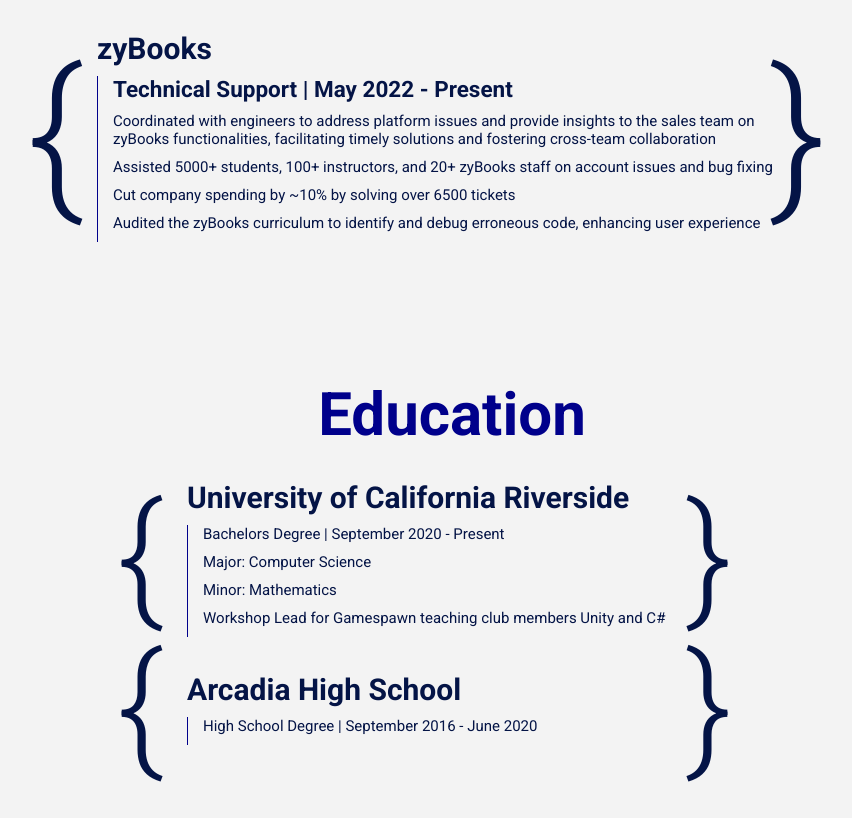
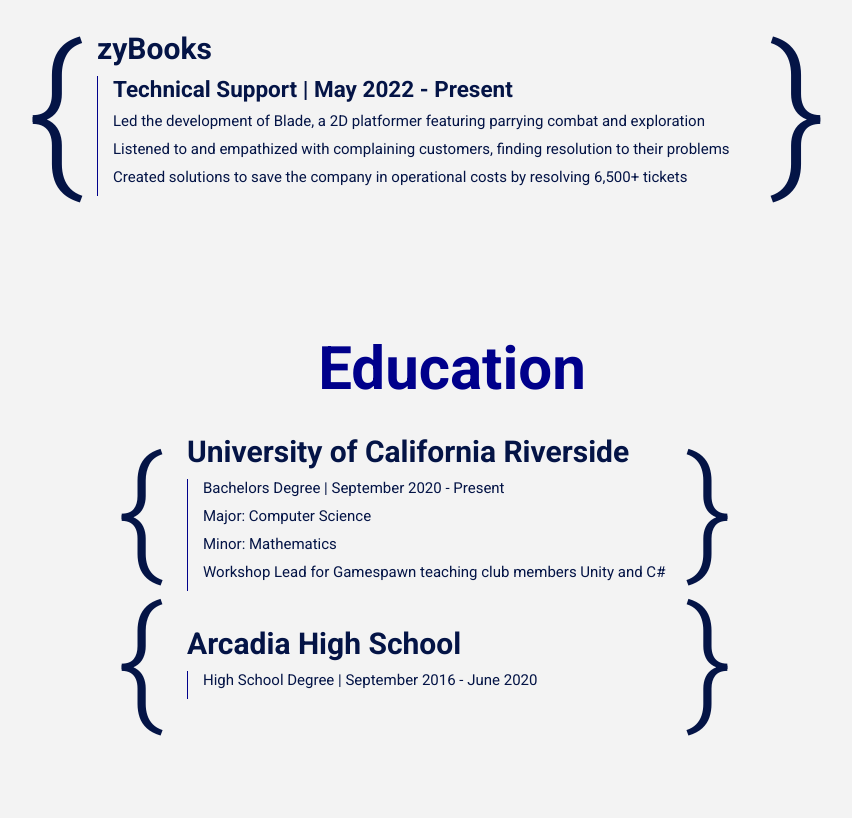
Before and after one commit to GarrickC23/Garrick-Website, a React (Create React App) app in the folder garrickwebsite/: page / in a window 1280 px wide. Shown: the part 944-1762 px from the top of the page, without its empty margins (188-1040 px from the left). Built offline with nearby package versions, Linux system fonts and the light colour scheme.

Commit message:
Updated Resume and Work Experience

```diff
--- a/garrickwebsite/src/pages/Workexperience/Workexperience.js
+++ b/garrickwebsite/src/pages/Workexperience/Workexperience.js
@@ -13,10 +13,9 @@
                         <div className="workname"><h1>zyBooks</h1></div>
                         <div className="workdescription">
                             <h2>Technical Support | May 2022 - Present</h2>
-                            <p>Coordinated with engineers to address platform issues and provide insights to the sales team on zyBooks functionalities, facilitating timely solutions and fostering cross-team collaboration</p>
-                            <p>Assisted 5000+ students, 100+ instructors, and 20+ zyBooks staff on account issues and bug fixing</p>
-                            <p>Cut company spending by ~10% by solving over 6500 tickets</p>
-                            <p>Audited the zyBooks curriculum to identify and debug erroneous code, enhancing user experience</p>
+                            <p>Led the development of Blade, a 2D platformer featuring parrying combat and exploration</p>
+                            <p>Listened to and empathized with complaining customers, finding resolution to their problems</p>
+                            <p>Created solutions to save the company in operational costs by resolving 6,500+ tickets</p>
                         </div>
                     </div>
                 </div>
```
Also changed, not shown: 1 other file (tests, documents, lock files or other folders).
